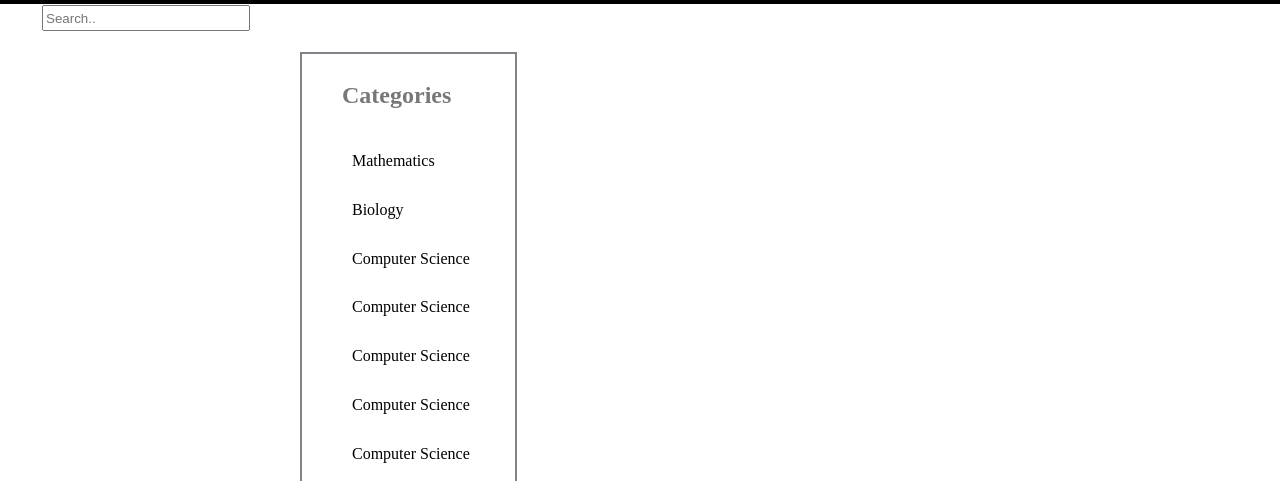
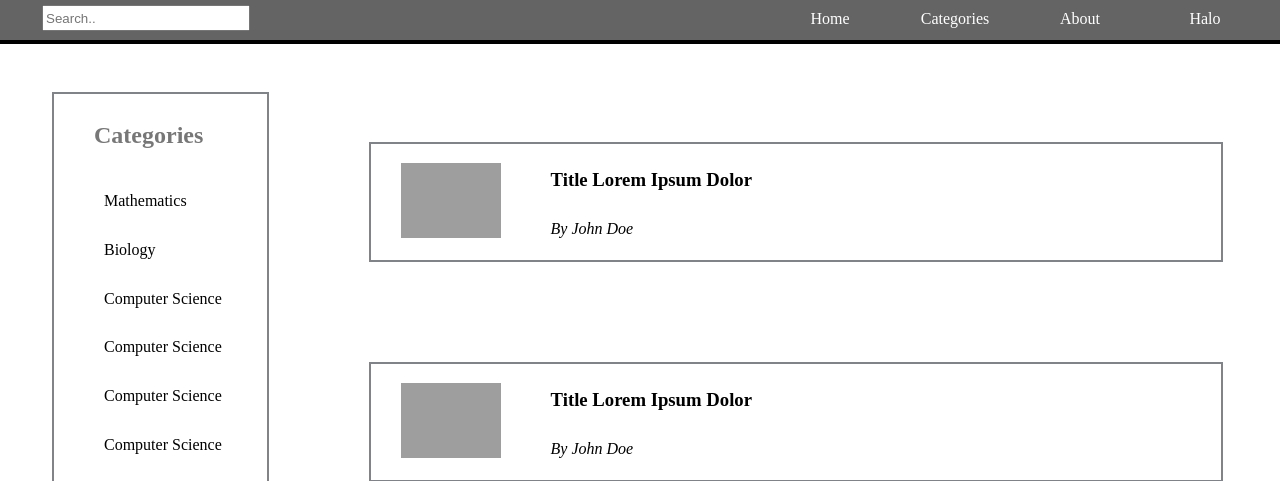
Before and after one commit to faizinahsan/praktikum1, a CodeIgniter app: page /praktikum1/index.php/categories/index in a window 1280 px wide. Shown: the top 481 px of the page. Run offline with CodeIgniter, Linux system fonts and the light colour scheme; some libraries are stand-ins or nearby versions; grey boxes are pictures that could not be loaded.

Commit message:
Perbaikan css

```diff
--- a/assets/css/style.css
+++ b/assets/css/style.css
@@ -26,7 +26,7 @@
 
 /*Home*/
 .navbarHome {
-	C: 40px;
+	height: 40px;
 	background-color: rgb(100, 100, 100);
 }
 .navbarHome li {
@@ -37,7 +37,7 @@
 	list-style-type: none;
 	margin: 0;
 	padding: 0;
-	oveC hidden;
+	overflow: hidden;
 	background-color: transparent;
 	height: -webkit-fill-available;
 }
```
